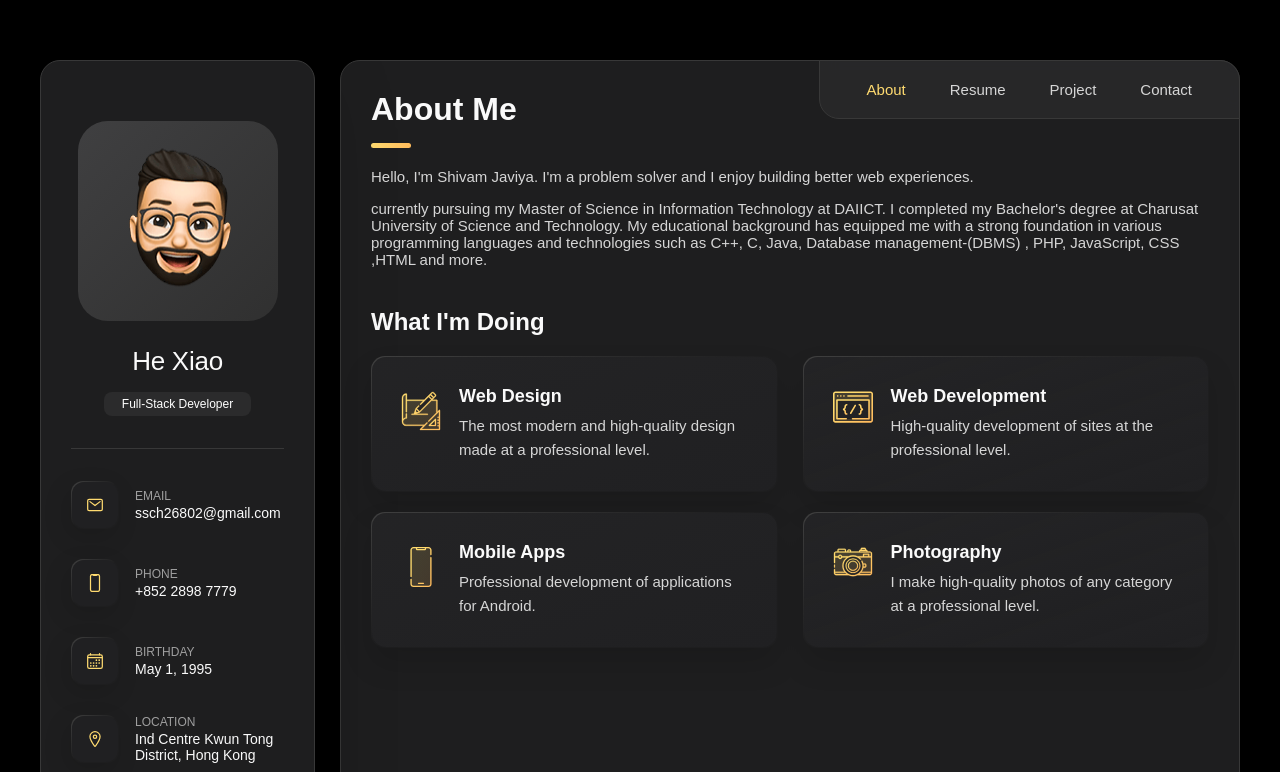
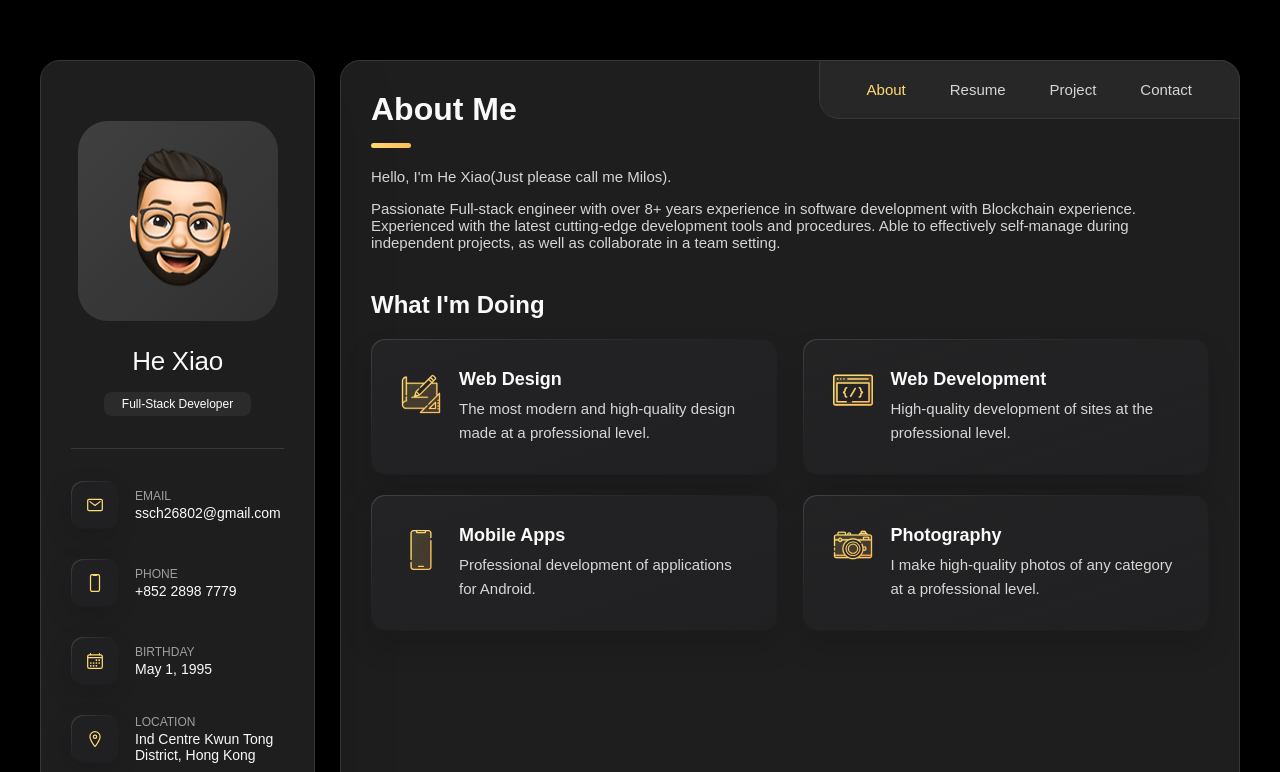
Before and after one commit to devsirius5001/hexiao, a plain HTML site: page index.html in a window 1280 px wide. Shown: the top 772 px of the page. Drawn offline with nearby package versions, Linux system fonts and the light colour scheme; a web font is replaced by a local one.

Commit message:
fix: about me

```diff
--- a/index.html
+++ b/index.html
@@ -247,14 +247,13 @@
 
         <section class="about-text">
           <p>
-            Hello, I'm Shivam Javiya. I'm a problem solver and I enjoy building better web experiences.
+            Hello, I'm He Xiao(Just please call me Milos).
           </p>
 
           <p>
-            currently pursuing my Master of Science in Information Technology at DAIICT.
-            I completed my Bachelor's degree at Charusat University of Science and Technology. My educational background
-            has equipped me with a strong foundation in various programming languages and technologies such as C++, C,
-            Java, Database management-(DBMS) , PHP, JavaScript, CSS ,HTML and more.
+            Passionate Full-stack engineer with over 8+ years experience in software development with Blockchain experience.
+            Experienced with the latest cutting-edge development tools and procedures.
+            Able to effectively self-manage during independent projects, as well as collaborate in a team setting.
           </p>
         </section>
 
```
